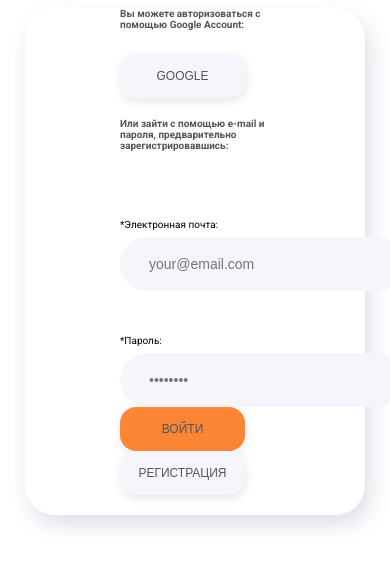
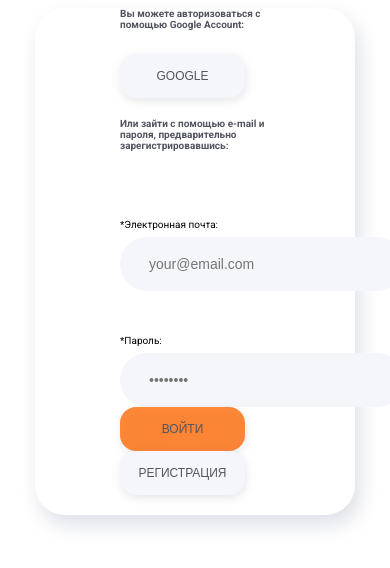
Before and after one commit to YermakovaDina/test_project, a React (Create React App) app: page / in a window 390 px wide. Shown: the top 568 px of the page. Built offline with nearby package versions, Linux system fonts and the light colour scheme.

Commit message:
правка css

```diff
--- a/src/Form/Form.scss
+++ b/src/Form/Form.scss
@@ -15,7 +15,6 @@ body {
     max-width: 320px;
     top: 255px;
     margin: 0 auto;
-    padding: 0 10px;
 
     background: var(--main-background-color);
     box-shadow: 5px 10px 20px rgba(170, 178, 197, 0.4);
@@ -97,7 +96,6 @@ body {
 @media screen and (min-width: 768px) and (max-width: 1279.98px) {
   .container {
     max-width: 436px;
-    padding: 0 166px;
 
     background: var(--main-background-color);
     box-shadow: 5px 10px 20px rgba(170, 178, 197, 0.4);
```
